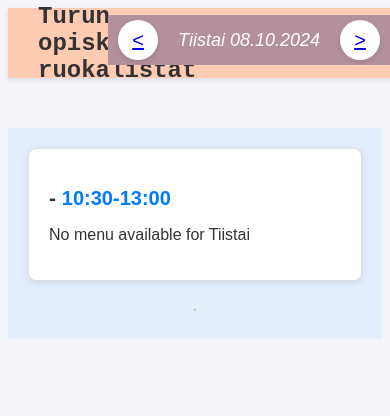
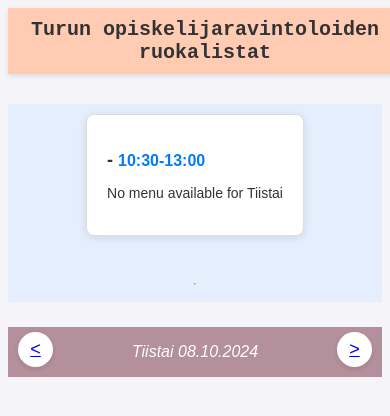
Before and after one commit to Sonnisto/RuokalistaSivusto, a Flask app: page /day/Tiistai in a window 390 px wide. Shown: the top 416 px of the page. Run offline with Flask 3, Linux system fonts and the light colour scheme; data that the repository does not hold is empty.

Commit message:
Korjattu BackEndin virheenkäsittelylogiikkaa, päivitetty day.html kirjoitusvirhe, lisätty css puhelinselainta varten.

```diff
--- a/BackEnd.py
+++ b/BackEnd.py
@@ -1,5 +1,5 @@
 from flask import Flask, render_template, url_for, redirect
-import requests
+import requests #pip install requests
 from datetime import datetime, timedelta
 from dateutil import parser as date_parser
 from Lemminkaisenkatu import fetch_sodexo_data
--- a/static/css/styles.css
+++ b/static/css/styles.css
@@ -20,11 +20,11 @@ body {
 }
 
 .site-title {
-    font-family: 'Courier New', Courier, monospace;
+  font-family: "Courier New", Courier, monospace;
   font-size: 24px;
   margin: 0;
   padding-left: 20px;
-    color: #333
+  color: #333;
 }
 
 .restaurant-container {
@@ -63,16 +63,13 @@ body {
 
 .restaurant li {
   margin-bottom: 5px;
-
 }
 
 .opening-hours {
   font-size: 20px;
   font-weight: bold;
-    color: #007BFF;
+  color: #007bff;
 }
-
-
 
 .navigation {
   position: absolute;
@@ -111,3 +108,64 @@ body {
   color: #ffffff;
   margin: 0 20px;
 }
+
+@media (max-width: 768px) {
+  body {
+    font-size: 14px; /* Reduce base font size for mobile */
+  }
+
+  .site-header {
+    height: auto; /* Allow height to adjust */
+    padding: 10px; /* Add padding for better spacing */
+  }
+
+  .site-title {
+    font-size: 20px; /* Smaller title size on mobile */
+    padding-left: 0; /* Remove left padding */
+    text-align: center; /* Center the title */
+  }
+
+  .restaurant-container {
+    margin-top: 30px; /* Adjust margin for mobile */
+    padding: 10px; /* Less padding for mobile */
+    flex-direction: column; /* Stack restaurant cards vertically */
+    align-items: center; /* Center restaurant cards */
+  }
+
+  .restaurant {
+    flex: 1 1 100%; /* Make restaurant cards full width */
+    margin-bottom: 20px; /* Space between restaurant cards */
+  }
+
+  .restaurant h2 {
+    font-size: 18px; /* Smaller restaurant title */
+  }
+
+  .opening-hours {
+    font-size: 16px; /* Smaller opening hours */
+  }
+
+  .navigation {
+    position: relative; /* Change to relative positioning */
+    display: flex;
+    justify-content: space-between;
+    align-items: center;
+    padding: 5px 10px;
+    background-color: #b48f9c;
+    height: 40px;
+    margin-top: 10px; /* Add top margin to create space below the header */
+    z-index: 10; /* Ensure it appears above other elements */
+  }
+
+  .nav-button {
+    width: 35px; /* Smaller button size */
+    height: 35px; /* Smaller button size */
+    font-size: 18px; /* Smaller font size */
+    margin-bottom: 5px; /* Space between buttons */
+  }
+
+  .current_day {
+    font-size: 16px; /* Smaller current day font size */
+    margin: 10px 0; /* Add margin for spacing */
+  }
+}
--- a/templates/day.html
+++ b/templates/day.html
@@ -11,7 +11,7 @@
 <body>
 
     <header class="site-header">
-        <h2 class="site-title">Turun opiskelaravintoloiden ruokalistat</h2>
+        <h2 class="site-title">Turun opiskelijaravintoloiden ruokalistat</h2>
     </header>
 
     <div class="restaurant-container">
```
Lines whose indentation alone changed are shown as unchanged.
